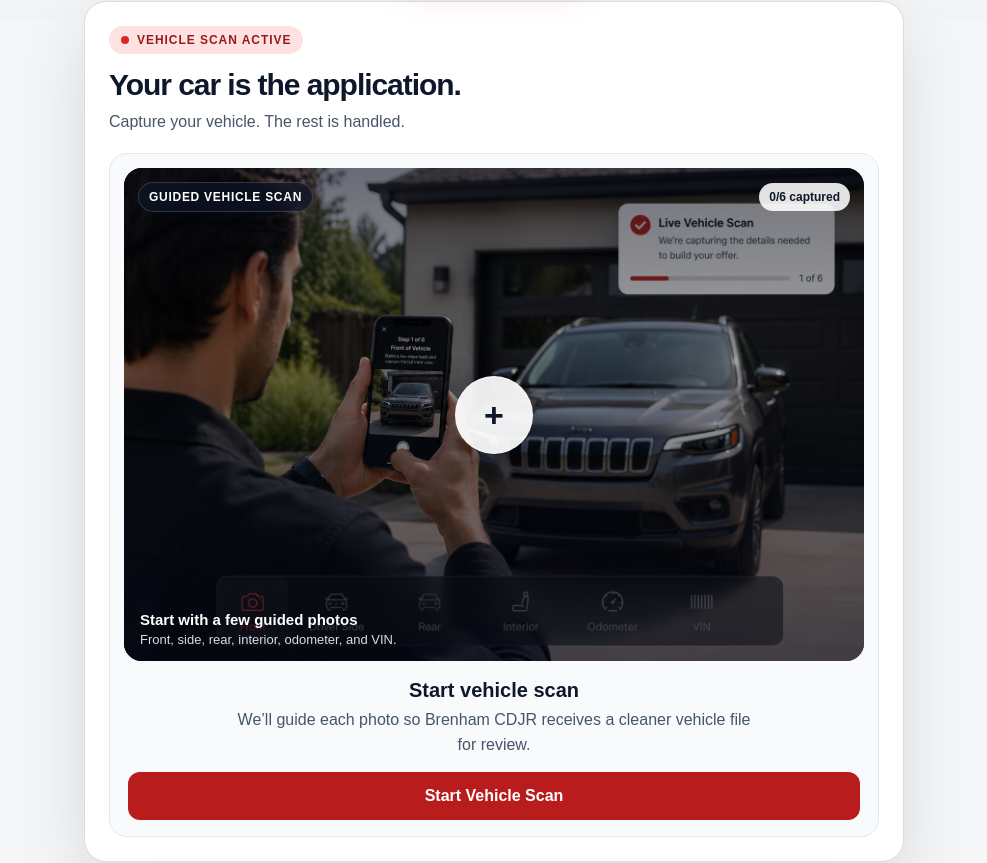
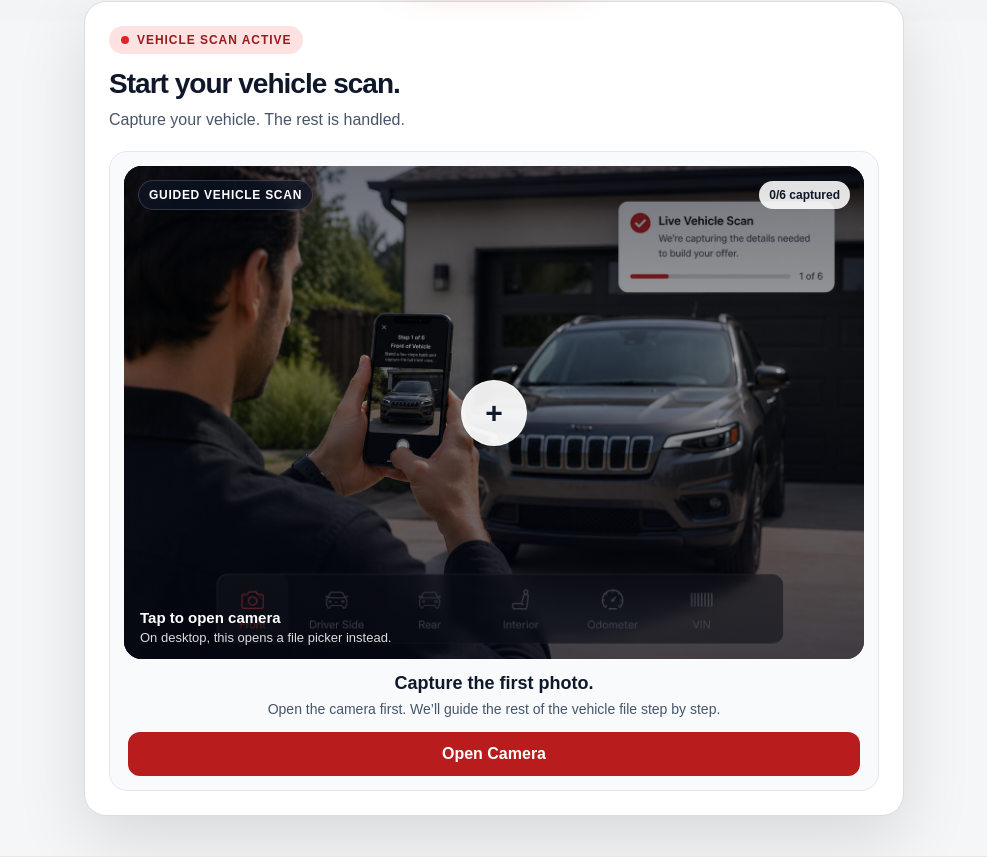
Before and after one commit to zlomke76-del/solacetrade, a Next.js app: page / in a window 1280 px wide. Shown: the part 455-1318 px from the top of the page, without its empty margins (146-1133 px from the left). Built offline with nearby package versions, Linux system fonts and the light colour scheme.

Commit message:
Update TradeDesk.tsx

```diff
--- a/components/TradeDesk.tsx
+++ b/components/TradeDesk.tsx
@@ -1,6 +1,6 @@
 "use client";
 
-import { ChangeEvent, useMemo, useState } from "react";
+import { ChangeEvent, useMemo, useRef, useState } from "react";
 
 type TradeDeskMode = "customer" | "internal";
 
@@ -105,6 +105,7 @@ export default function TradeDesk({ mode = "customer" }: TradeDeskProps) {
   const [customerName, setCustomerName] = useState("");
   const [managerNotes, setManagerNotes] = useState("");
   const [result, setResult] = useState<ResultState | null>(null);
+  const fileInputRef = useRef<HTMLInputElement | null>(null);
 
   const currentStep = captureSteps[stepIndex];
   const capturedCount = Object.values(photos).filter(Boolean).length;
@@ -127,6 +128,8 @@ export default function TradeDesk({ mode = "customer" }: TradeDeskProps) {
   function handlePhoto(event: ChangeEvent<HTMLInputElement>) {
     const file = event.target.files?.[0] ?? null;
     if (!file || !currentStep) return;
+
+    setStarted(true);
 
     setPhotos((previous) => ({
       ...previous,
@@ -201,6 +204,16 @@ export default function TradeDesk({ mode = "customer" }: TradeDeskProps) {
     });
   }
 
+  function openCameraOrFilePicker() {
+    if (!started) {
+      setStarted(true);
+    }
+
+    window.setTimeout(() => {
+      fileInputRef.current?.click();
+    }, 0);
+  }
+
   function resetScan() {
     setStarted(false);
     setStepIndex(0);
@@ -222,7 +235,7 @@ export default function TradeDesk({ mode = "customer" }: TradeDeskProps) {
         style={{
           position: "relative",
           display: "block",
-          minHeight: startMode ? 310 : 300,
+          minHeight: startMode ? 250 : 270,
           borderRadius: 18,
           overflow: "hidden",
           cursor: "pointer",
@@ -234,6 +247,7 @@ export default function TradeDesk({ mode = "customer" }: TradeDeskProps) {
           type="file"
           accept="image/*"
           capture="environment"
+          ref={fileInputRef}
           onChange={handlePhoto}
           style={{ display: "none" }}
         />
@@ -244,7 +258,7 @@ export default function TradeDesk({ mode = "customer" }: TradeDeskProps) {
           style={{
             width: "100%",
             height: "100%",
-            minHeight: startMode ? 310 : 300,
+            minHeight: startMode ? 250 : 270,
             display: "block",
             objectFit: "cover",
             filter: "brightness(0.72)",
@@ -314,8 +328,8 @@ export default function TradeDesk({ mode = "customer" }: TradeDeskProps) {
         >
           <div
             style={{
-              width: 76,
-              height: 76,
+              width: 64,
+              height: 64,
               borderRadius: "50%",
               background: "rgba(255,255,255,0.92)",
               color: "#0f172a",
@@ -323,7 +337,7 @@ export default function TradeDesk({ mode = "customer" }: TradeDeskProps) {
               placeItems: "center",
               boxShadow: "0 18px 42px rgba(0,0,0,0.34)",
               border: "1px solid rgba(255,255,255,0.7)",
-              fontSize: 34,
+              fontSize: 30,
               fontWeight: 800,
               lineHeight: 1,
             }}
@@ -342,11 +356,11 @@ export default function TradeDesk({ mode = "customer" }: TradeDeskProps) {
           }}
         >
           <strong style={{ display: "block", fontSize: 15 }}>
-            {startMode ? "Start with a few guided photos" : currentStep.label}
+            {startMode ? "Tap to open camera" : currentStep.label}
           </strong>
           <span style={{ display: "block", marginTop: 4, fontSize: 13, opacity: 0.86 }}>
             {startMode
-              ? "Front, side, rear, interior, odometer, and VIN."
+              ? "On desktop, this opens a file picker instead."
               : `Tap to capture the ${currentStep.label.toLowerCase()}.`}
           </span>
         </div>
@@ -393,8 +407,8 @@ export default function TradeDesk({ mode = "customer" }: TradeDeskProps) {
           {isInternal ? "Internal Manager Routing" : "Vehicle Scan Active"}
         </div>
 
-        <h2 style={{ margin: "14px 0 8px", fontSize: 30, letterSpacing: "-0.035em" }}>
-          {isInternal ? "Build the manager evaluation packet." : "Your car is the application."}
+        <h2 style={{ margin: "14px 0 8px", fontSize: 28, letterSpacing: "-0.035em" }}>
+          {isInternal ? "Build the manager evaluation packet." : "Start your vehicle scan."}
         </h2>
 
         <p style={{ margin: 0, color: "#475569", fontSize: 16, lineHeight: 1.55 }}>
@@ -415,22 +429,22 @@ export default function TradeDesk({ mode = "customer" }: TradeDeskProps) {
         >
           {renderCapturePreview({ startMode: true })}
 
-          <div style={{ padding: "18px 4px 2px", textAlign: "center" }}>
-            <h3 style={{ margin: "0 0 6px", fontSize: 20 }}>
-              {isInternal ? "Start sales-floor evaluation" : "Start vehicle scan"}
+          <div style={{ padding: "14px 4px 0", textAlign: "center" }}>
+            <h3 style={{ margin: "0 0 5px", fontSize: 18 }}>
+              {isInternal ? "Start sales-floor evaluation" : "Capture the first photo."}
             </h3>
-            <p style={{ margin: "0 auto 14px", maxWidth: 520, color: "#475569", lineHeight: 1.55 }}>
+            <p style={{ margin: "0 auto 12px", maxWidth: 480, color: "#475569", lineHeight: 1.45, fontSize: 14 }}>
               {isInternal
                 ? "Designed for consultants capturing a trade while the customer is at the dealership."
-                : "We’ll guide each photo so Brenham CDJR receives a cleaner vehicle file for review."}
+                : "Open the camera first. We’ll guide the rest of the vehicle file step by step."}
             </p>
 
             <button
               type="button"
-              onClick={() => setStarted(true)}
+              onClick={openCameraOrFilePicker}
               style={{
                 width: "100%",
-                padding: 15,
+                padding: 13,
                 background: isInternal ? "#0f172a" : "#b91c1c",
                 color: "white",
                 border: "none",
@@ -440,7 +454,7 @@ export default function TradeDesk({ mode = "customer" }: TradeDeskProps) {
                 cursor: "pointer",
               }}
             >
-              {isInternal ? "Start Internal Evaluation" : "Start Vehicle Scan"}
+              {isInternal ? "Start Internal Evaluation" : "Open Camera"}
             </button>
           </div>
         </div>
```
